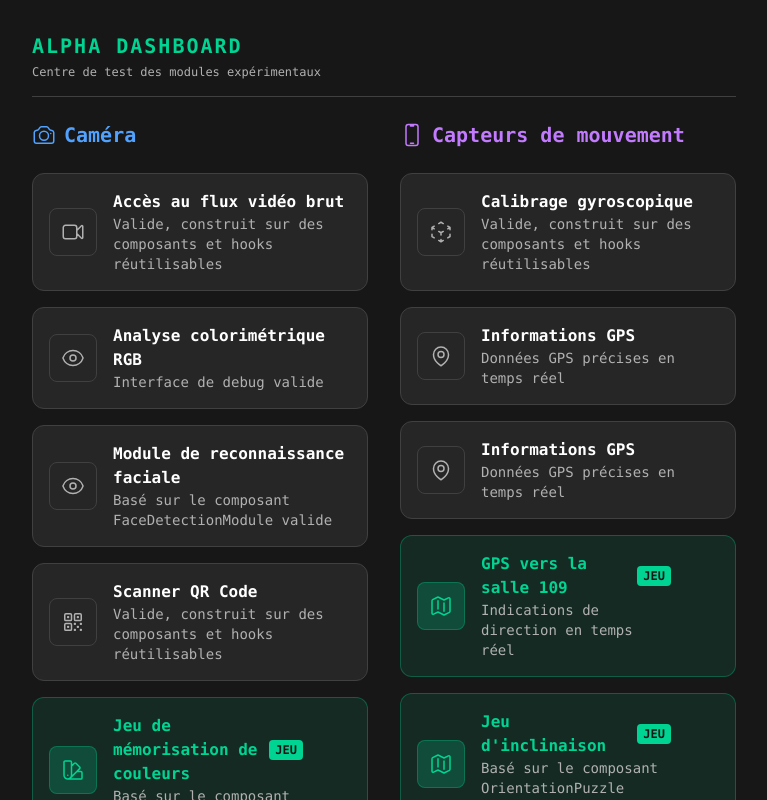
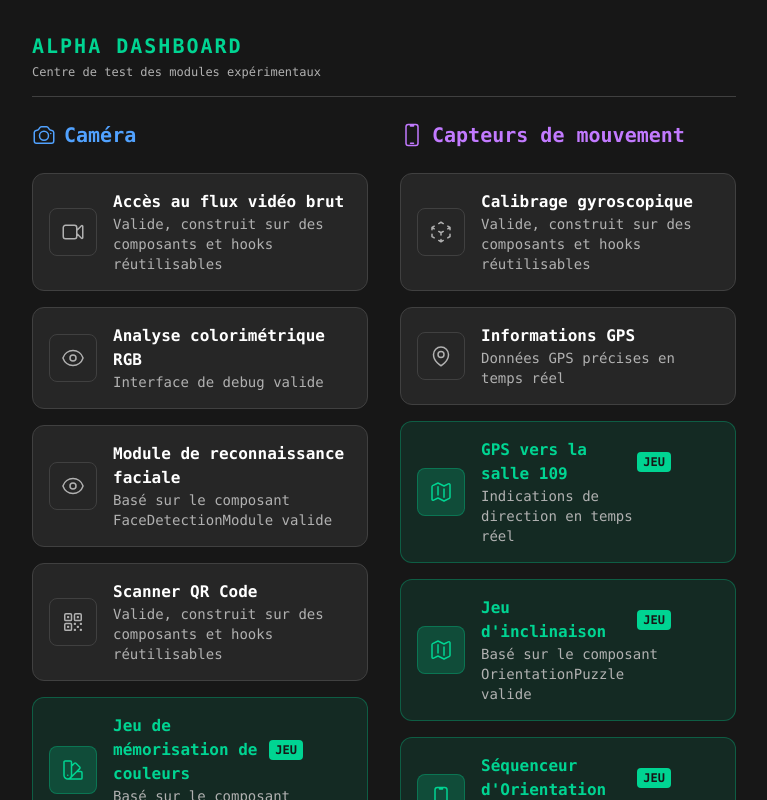
Before and after one commit to Sekaivi/MissionADA42, a Next.js app: page /alpha in a window 1280 px wide. Shown: the top 800 px of the page, without its empty margins (256-1023 px from the left). Built offline with nearby package versions, Linux system fonts and the light colour scheme.

Commit message:
feat(gps): loc of 109 room

```diff
--- a/src/app/alpha/page.tsx
+++ b/src/app/alpha/page.tsx
@@ -81,12 +81,6 @@ const ALPHA_MODULES: ModuleGroup[] = [
                 title: 'Calibrage gyroscopique',
                 subtitle: 'Valide, construit sur des composants et hooks réutilisables',
                 icon: CubeTransparentIcon,
-            },
-            {
-                href: '/alpha/geolocation-debug',
-                title: 'Informations GPS',
-                subtitle: 'Données GPS précises en temps réel',
-                icon: MapPinIcon,
             },
             {
                 href: '/alpha/geolocation-debug',
```
